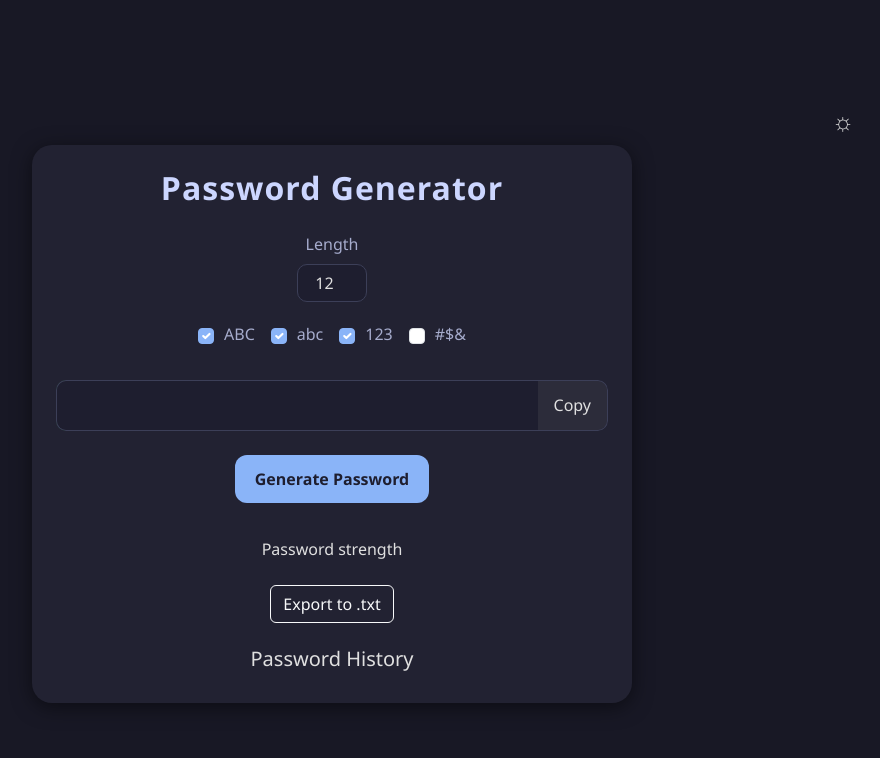
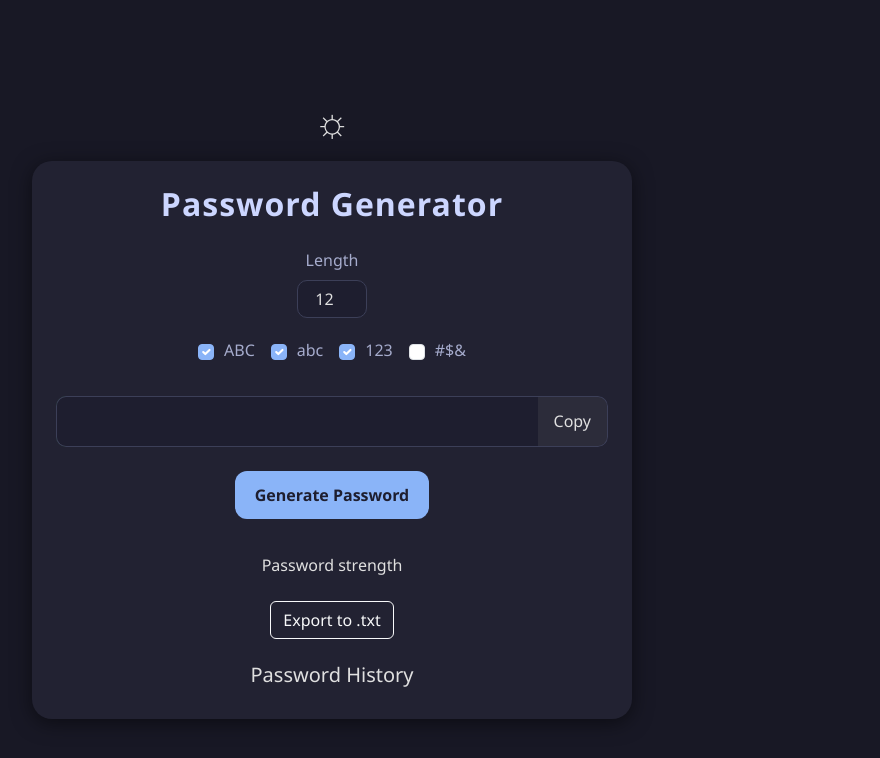
Before and after one commit to Poempollo/Codi, a website: page index.html in a window 1280 px wide. Shown: the whole page, without its empty margins (308-1188 px from the left). Drawn offline with nearby package versions, Linux system fonts and the light colour scheme.

Commit message:
v1.3: Day/nigth theme, spanish and some other minor changes

```diff
--- a/styles/styles.css
+++ b/styles/styles.css
@@ -243,13 +243,28 @@ label {
     display: none; /* Chrome, Safari, Edge */
 }
 
+#top-bar {
+    display: flex;
+    justify-content: center;
+    align-items: center;
+    width: 100%;
+    padding: 0;
+}
+
 #toggle-mode {
     background: none;
     border: none;
-    font-size: 1.5rem;
+    font-size: 2.5rem;
     cursor: pointer;
     color: var(--color-text);
     transition: transform 0.2s ease, color 0.2s ease;
+    padding: 10px 20px;
+}
+
+@media (max-width: 768px) {
+    #toggle-mode {
+        font-size: 2rem;
+    }
 }
 
 #toggle-mode:hover {
```
Also changed, not shown: Changelog.md.
